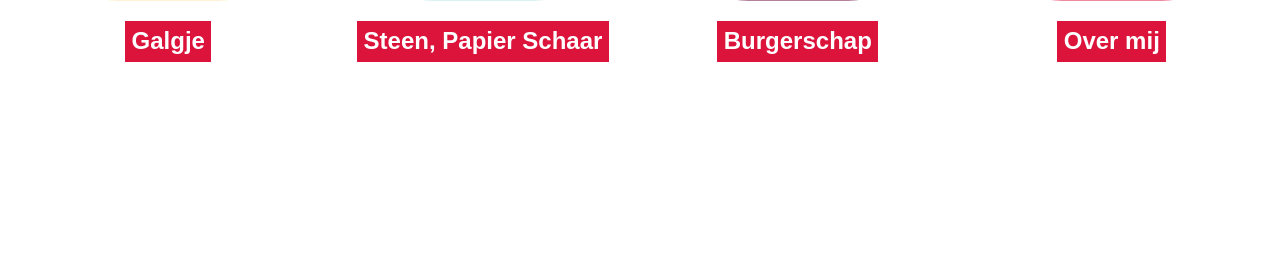
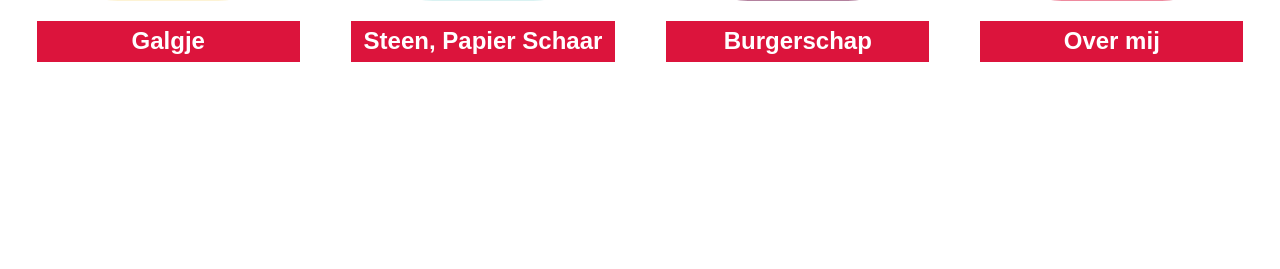
Before and after one commit to horizoncollege/ao-alkmaar-Frederikusvm, a PHP site: page /index.php in a window 1280 px wide. Shown: the part 531-800 px from the top of the page. Run offline with PHP 8.4, Linux system fonts and the light colour scheme.

Commit message:
h2 balk groter

```diff
--- a/style.css
+++ b/style.css
@@ -38,6 +38,8 @@ h2 {
     color: white;
     background-color: crimson;
     padding: 0.4rem;
+    width: 100%;
+    text-align: center;
 }
 
 .applicatieafbeelding {
```
